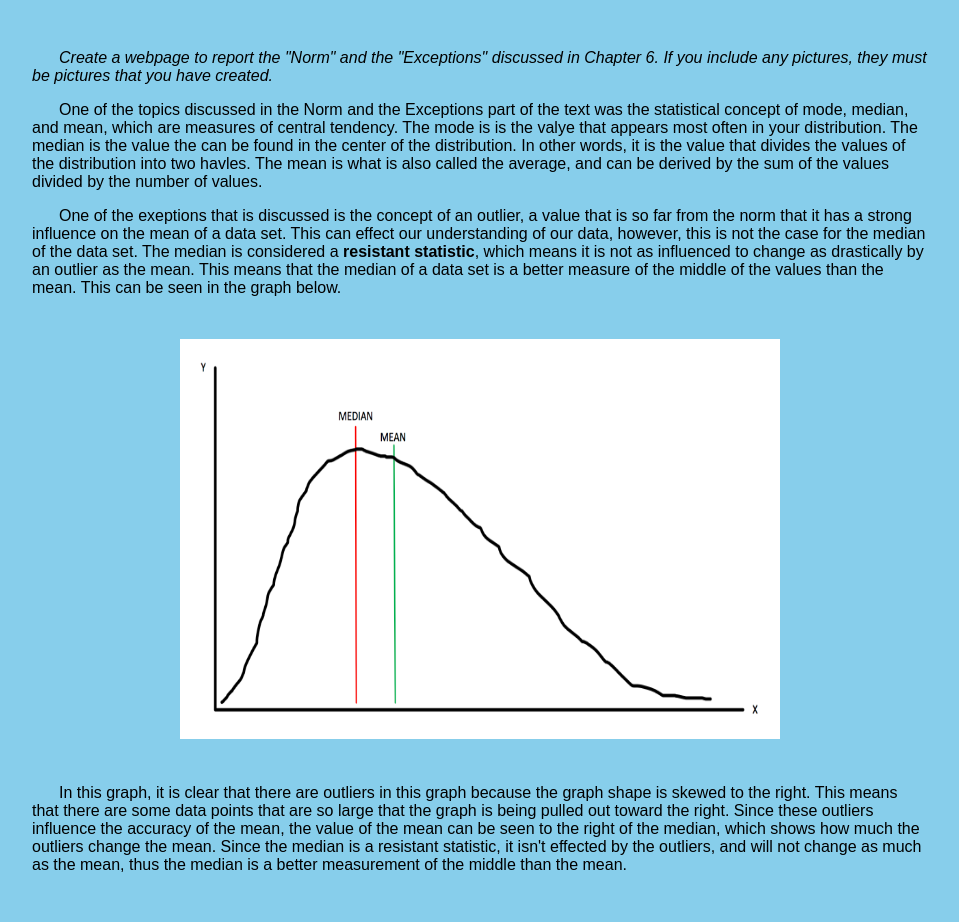
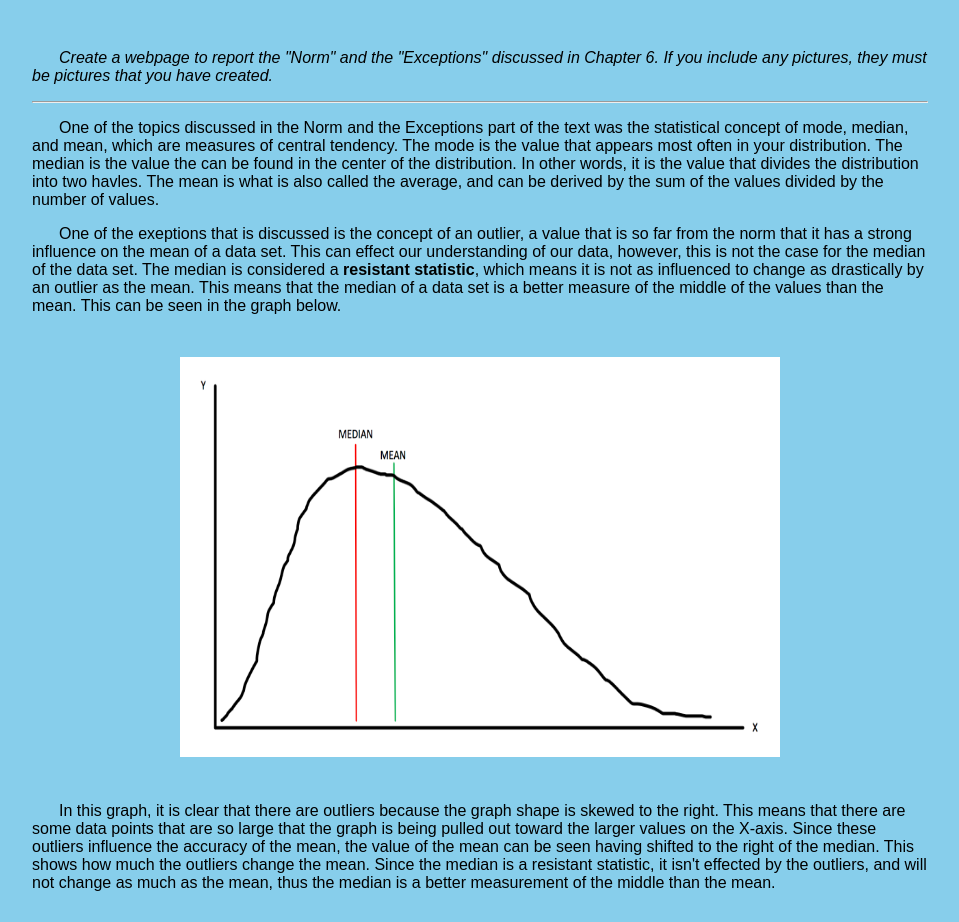
Before and after one commit to isaiaharroyo/CSC_160_meaningful_hw, a plain HTML site: page index.html in a window 1280 px wide. Shown: the part 76-998 px from the top of the page, without its empty margins (168-1127 px from the left). Drawn offline with Linux system fonts and the light colour scheme.

Commit message:
Update index.html

```diff
--- a/index.html
+++ b/index.html
@@ -69,7 +69,9 @@
         <div>
         <p><i>Create a webpage to report the "Norm" and the "Exceptions" discussed in Chapter 6. If you include any pictures, they must be pictures that you have created.</i></p>
 
-        <p>One of the topics discussed in the Norm and the Exceptions part of the text was the statistical concept of mode, median, and mean, which are measures of central tendency. The mode is is the valye that appears most often in your distribution. The median is the value the can be found in the center of the distribution. In other words, it is the value that divides the values of the distribution into two havles. The mean is what is also called the average, and can be derived by the sum of the values divided by the number of values.</p>
+        <hr />
+
+        <p>One of the topics discussed in the Norm and the Exceptions part of the text was the statistical concept of mode, median, and mean, which are measures of central tendency. The mode is the value that appears most often in your distribution. The median is the value the can be found in the center of the distribution. In other words, it is the value that divides the distribution into two havles. The mean is what is also called the average, and can be derived by the sum of the values divided by the number of values.</p>
 
         <p>One of the exeptions that is discussed is the concept of an outlier, a value that is so far from the norm that it has a strong influence on the mean of a data set. This can effect our understanding of our data, however, this is not the case for the median of the data set. The median is considered a <b>resistant statistic</b>, which means it is not as influenced to change as drastically by an outlier as the mean. This means that the median of a data set is a better measure of the middle of the values than the mean. This can be seen in the graph below.</p>
         </div>
@@ -77,7 +79,7 @@
         <img src = "images/GRaph.png" width = "600" height = "400"/>
 
         <div>
-        <p>In this graph, it is clear that there are outliers in this graph because the graph shape is skewed to the right. This means that there are some data points that are so large that the graph is being pulled out toward the right. Since these outliers influence the accuracy of the mean, the value of the mean can be seen to the right of the median, which shows how much the outliers change the mean. Since the median is a resistant statistic, it isn't effected by the outliers, and will not change as much as the mean, thus the median is a better measurement of the middle than the mean.</p>
+        <p>In this graph, it is clear that there are outliers because the graph shape is skewed to the right. This means that there are some data points that are so large that the graph is being pulled out toward the larger values on the X-axis. Since these outliers influence the accuracy of the mean, the value of the mean can be seen having shifted to the right of the median. This shows how much the outliers change the mean. Since the median is a resistant statistic, it isn't effected by the outliers, and will not change as much as the mean, thus the median is a better measurement of the middle than the mean.</p>
         </div>
 
     </body>
```
